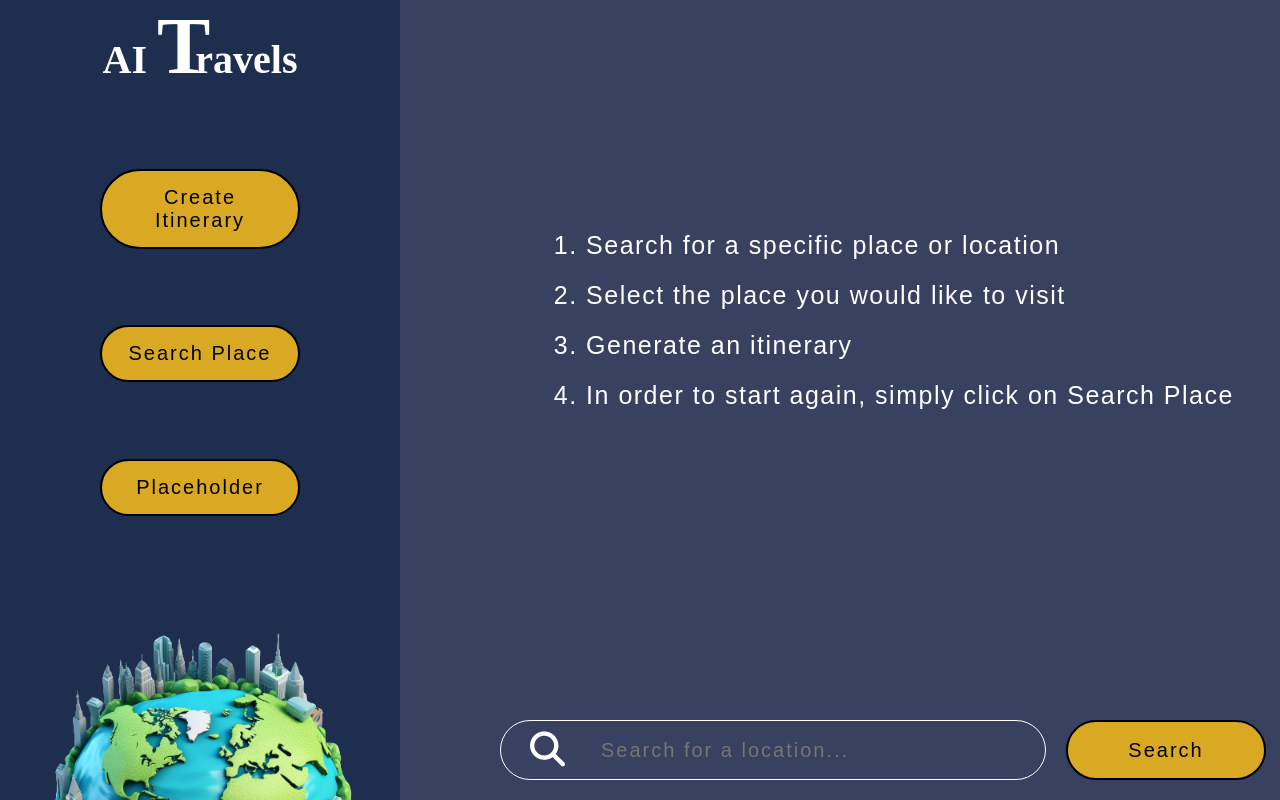
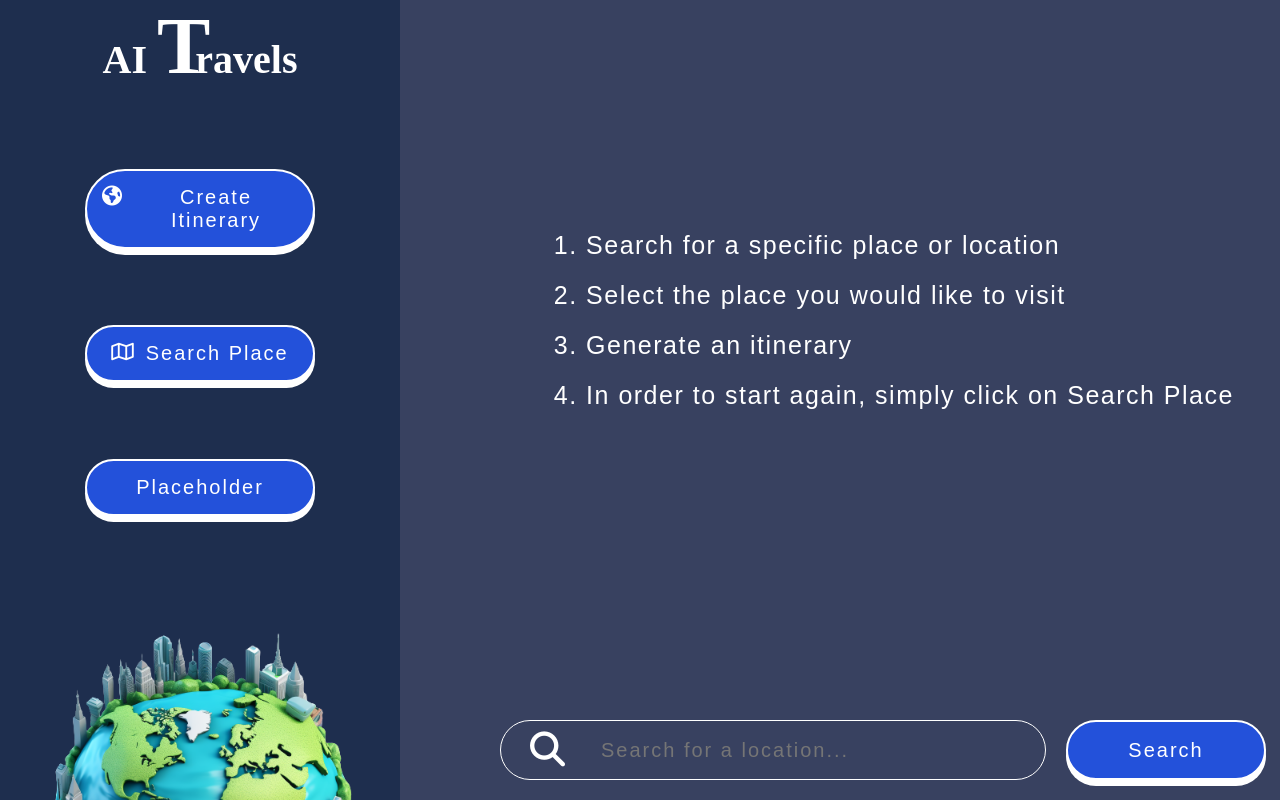
Before and after one commit to Gaspavar92/ai-travels, a React (Vite) app: page / in a window 1280 px wide. Built offline with nearby package versions, Linux system fonts and the light colour scheme; no server answers; a web font is replaced by a local one.

Commit message:
Changed main app styling

```diff
--- a/src/App.css
+++ b/src/App.css
@@ -29,19 +29,26 @@ main {
 }
 
 button {
-    background-color: #daa923;
+    background-color: #2351da;
     font-family: 'Encode Sans Condensed', sans-serif;
     font-size: 20px;
     letter-spacing: 2px;
-    border: 2px solid black;
-    transition: .3s;
+    border: 2px solid white;
+    color: white;
+    transition: .2s;
     cursor: pointer;
+    box-shadow: 0px 6px white;
 }
 
 button:hover {
-    background-color: black;
-    border: 2px solid #daa923;
-    color: #daa923;
+    background-color: rgb(11, 129, 255);
+    box-shadow: 0px 4px white;
+    transform: translateY(2px);
+}
+
+button:active {
+    box-shadow: 0px 0px white;
+    transform: translateY(6px);
 }
 
 .get-place-form {
@@ -108,9 +115,12 @@ header {
 }
 
 .gpt-btn {
-    width: 200px;
+    width: 230px;
     padding: 15px;
     border-radius: 50px;
+    display: flex;
+    justify-content: center;
+    gap: 10px;
 }
 
 .instructions {
--- a/src/App.jsx
+++ b/src/App.jsx
@@ -59,6 +59,7 @@ function App() {
     setPlace('');
     setShowItinerary(false);
     setShowInstructions(true)
+    setShowPlace(false)
   }
 
   return (
@@ -66,8 +67,8 @@ function App() {
         <div className="sidebar">
           <h1><span className="ai">AI</span> <span className="letter-t">T</span>ravels</h1>
           <div className="gpt-buttons">
-            <button className='create-itinerary gpt-btn' onClick={handleItinerary}>Create Itinerary</button>
-            <button className='search-place gpt-btn' onClick={handlePlace}>Search Place</button>
+            <button className='create-itinerary gpt-btn' onClick={handleItinerary}><i className="fa-solid fa-earth-americas"></i>Create Itinerary</button>
+            <button className='search-place gpt-btn' onClick={handlePlace}><i className="fa-regular fa-map"></i>Search Place</button>
             <button className='gpt-btn'>Placeholder</button>
           </div>
           <div className="logo">
--- a/src/components/styles/Place.css
+++ b/src/components/styles/Place.css
@@ -8,19 +8,23 @@
 }
 
 .location {
-    height: 250px;
-    width: 350px;
+    height: 350px;
+    width: 400px;
     border-radius: 10px;
-    border: 2px solid #daa923;
 }
 
 .list-place {
     width: calc(100% / 3);
+    height: fit-content;
     display: flex;
     flex-direction: column;
     align-items: center;
     gap: 10px;
     justify-content: space-around;
+    background-color: #515e8e;
+    padding: 20px;
+    border-radius: 10px;
+    box-shadow: 5px 5px 20px -5px black;
 }
 
 ul {
@@ -53,6 +57,16 @@ h2, h3 {
     border: 2px solid black;
 }
 
-/* .days, .number-of-days {
-    width: 20%;
-} */
+.days {
+    text-align: center;
+    font-size: 20px;
+}
+
+.number-of-days {
+    padding: 5px;
+    border-radius: 50px;
+    border: none;
+    margin-top: 5px;
+    width: 70px;
+    font-size: 20px;
+}
```
